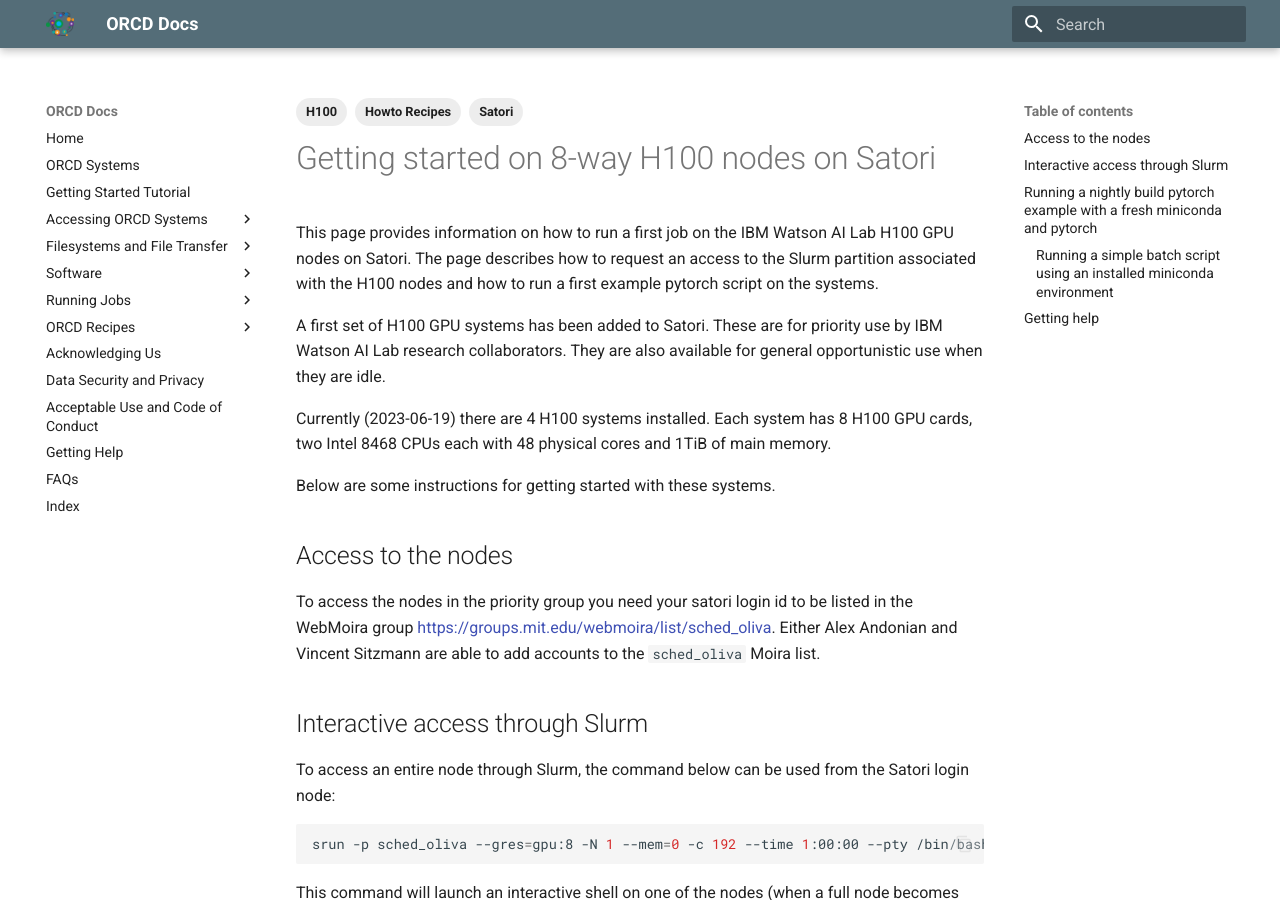
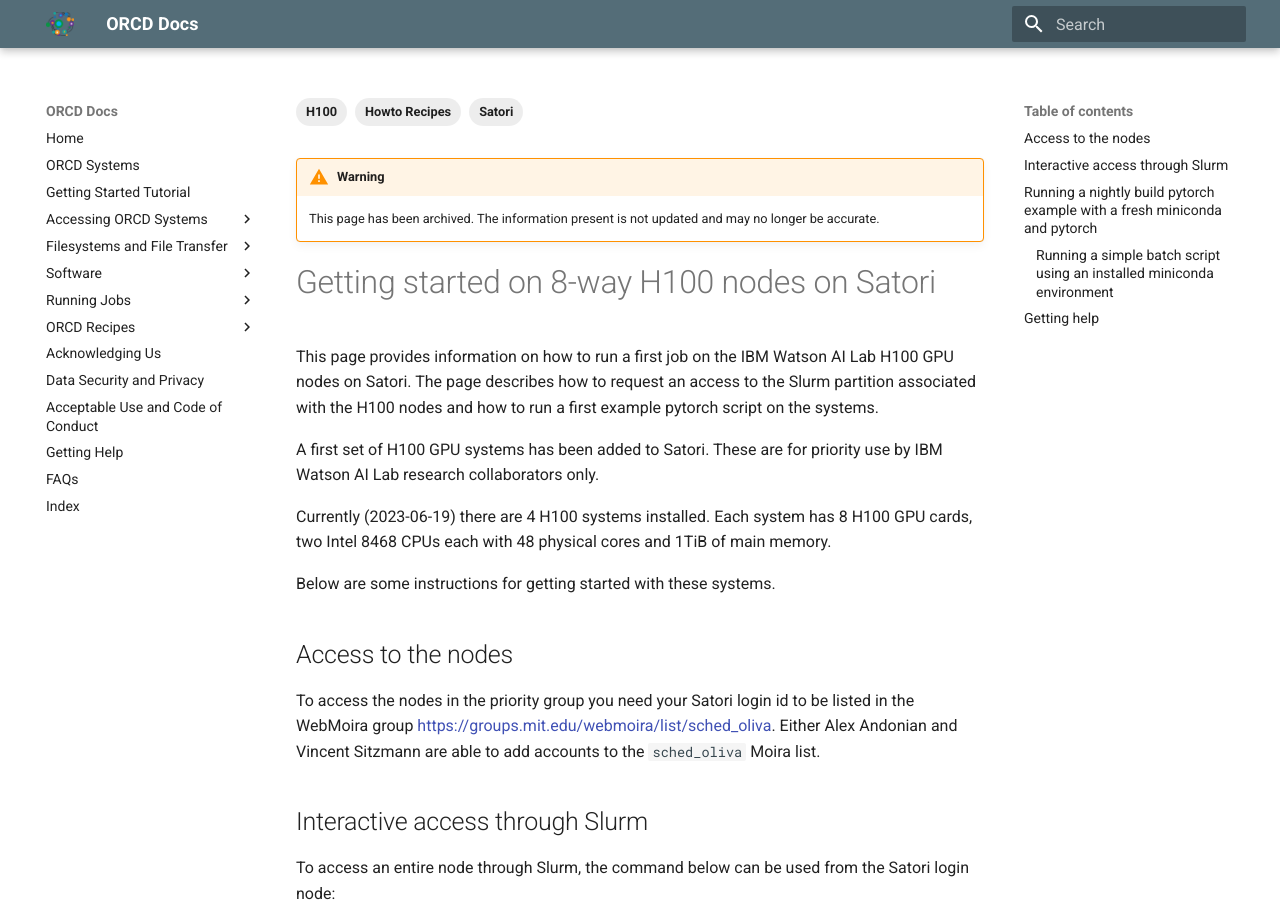
Before and after one commit to mit-orcd/orcd-docs-edit, an MkDocs documentation site: the page built from docs/recipes/h100_getting_started.md, in a window 1280 px wide and 900 px high. Built offline with MkDocs 1.6.1 and Material for MkDocs 9.7.7, drawn with Linux system fonts in a browser that asks for light colours.

Commit message:
removing note about opportunistic use; adding deprecation note

```diff
--- a/docs/recipes/h100_getting_started.md
+++ b/docs/recipes/h100_getting_started.md
@@ -4,21 +4,21 @@
  - Howto Recipes
  - H100
 ---
+
+!!! warning
+    This page has been archived. The information present is not updated and may no longer be accurate.
+
 # Getting started on 8-way H100 nodes on Satori
 
 This page provides information on how to run a first job on the IBM Watson AI Lab H100 GPU nodes on Satori.
 The page describes how to request an access to the Slurm partition associated
-with the H100 nodes and
-how to run a first example pytorch script on the systems.
+with the H100 nodes and how to run a first example pytorch script on the systems.
 
 A first set of H100 GPU systems has been added to Satori.
-These are for priority use by IBM Watson AI Lab research collaborators.
-They are also available for general opportunistic use when they are idle.
-
+These are for priority use by IBM Watson AI Lab research collaborators only.
 <!--
 What slurm flags are needed to use these nodes for "general opportunistic use"?
 -->
-
 
 Currently (2023-06-19) there are 4 H100 systems installed.
 Each system has 8 H100 GPU cards, two Intel 8468 CPUs each with
@@ -28,7 +28,7 @@
 
 ## Access to the nodes
 
-To access the nodes in the priority group you need your satori login id to be listed in the WebMoira
+To access the nodes in the priority group you need your Satori login id to be listed in the WebMoira
 group [https://groups.mit.edu/webmoira/list/sched_oliva](https://groups.mit.edu/webmoira/list/sched_oliva).
 Either Alex Andonian and Vincent Sitzmann are able to add accounts to the `sched_oliva` Moira list.
 
```
